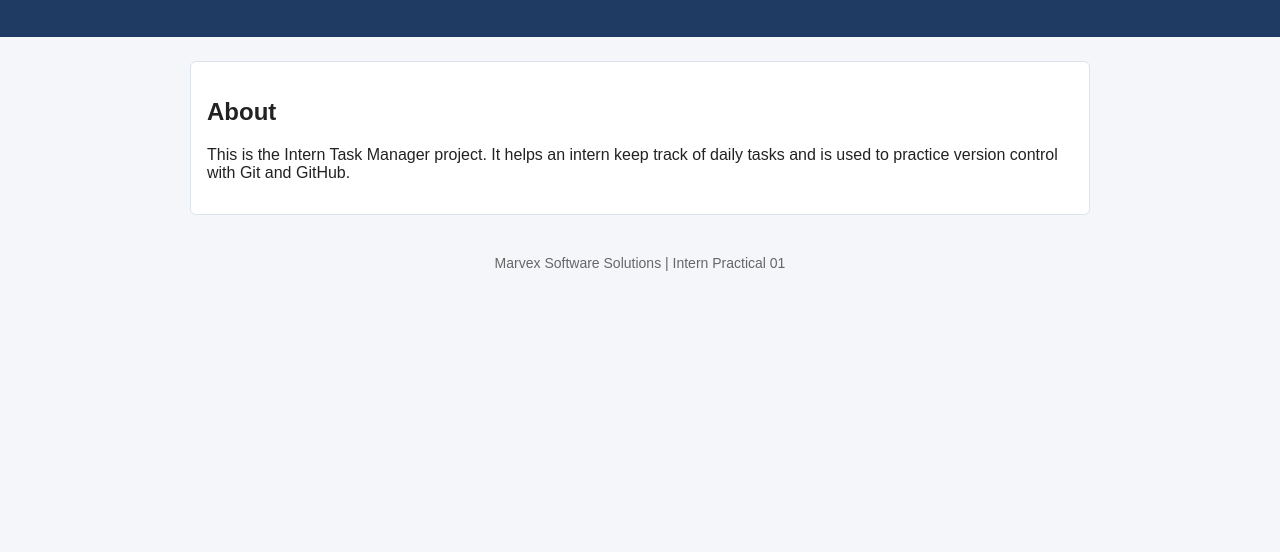
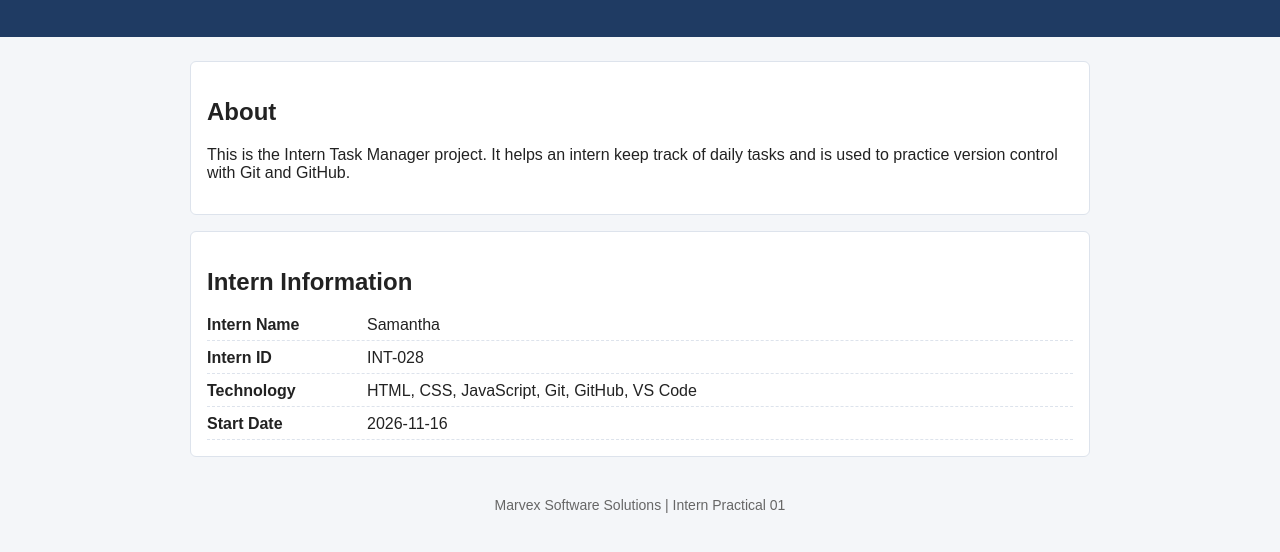
Before and after one commit to Samantha476/intern-github-practical, a plain HTML site: page index.html in a window 1280 px wide. Shown: the part 98-650 px from the top of the page. Drawn offline with Linux system fonts and the light colour scheme.

Commit message:
Add intern information

```diff
--- a/index.html
+++ b/index.html
@@ -20,6 +20,16 @@
         daily tasks and is used to practice version control with Git and GitHub.
       </p>
     </section>
+
+    <section class="card intern-info">
+      <h2>Intern Information</h2>
+      <dl>
+        <div><dt>Intern Name</dt><dd>Samantha</dd></div>
+        <div><dt>Intern ID</dt><dd>INT-028</dd></div>
+        <div><dt>Technology</dt><dd>HTML, CSS, JavaScript, Git, GitHub, VS Code</dd></div>
+        <div><dt>Start Date</dt><dd>2026-11-16</dd></div>
+      </dl>
+    </section>
   </main>
 
   <footer class="site-footer">
--- a/style.css
+++ b/style.css
@@ -32,6 +32,28 @@ body {
   margin-bottom: 16px;
 }
 
+/* Intern information */
+.intern-info dl {
+  margin: 0;
+  display: grid;
+  gap: 8px;
+}
+
+.intern-info dl div {
+  display: flex;
+  border-bottom: 1px dashed #dde3ec;
+  padding-bottom: 6px;
+}
+
+.intern-info dt {
+  font-weight: bold;
+  width: 160px;
+}
+
+.intern-info dd {
+  margin: 0;
+}
+
 .site-footer {
   text-align: center;
   padding: 16px;
```
